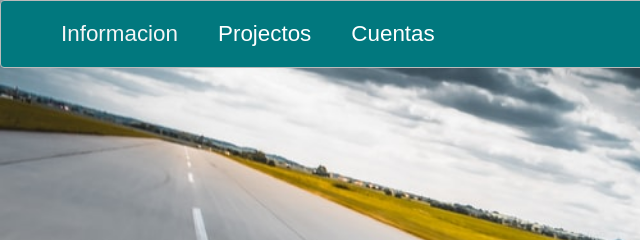
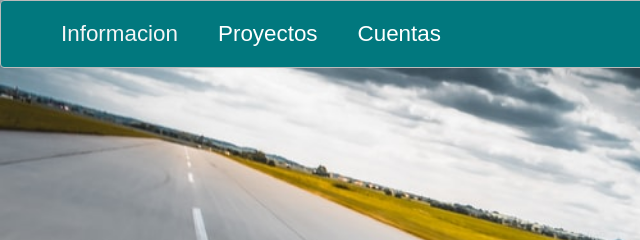
Before and after one commit to JorgeSamaniego/aduanas, a plain HTML site: page index.html in a window 1280 px wide. Shown: the top 240 px of the page, 0-640 px from the left. Drawn offline with Linux system fonts and the light colour scheme.

Commit message:
More chances in title

```diff
--- a/index.html
+++ b/index.html
@@ -9,7 +9,7 @@
       <nav class="zone green sticky">
           <ul class="main-nav">
              <li><a href="#">Informacion</a></li>
-             <li><a href="#"></a>Projectos</li>
+             <li><a href="#"></a>Proyectos</li>
              <li><a href="#"></a>Cuentas</li>
              <li class="push"><a href="#"></a>Promociones</li>
           </ul>
```
